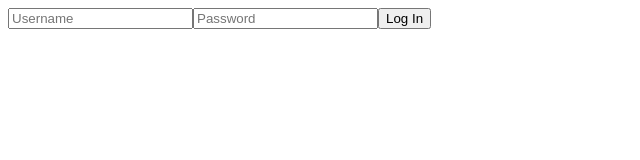
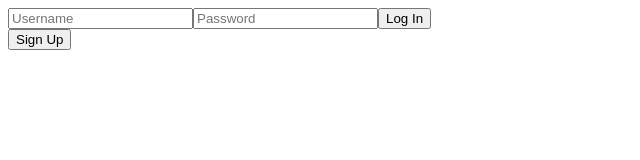
Before and after one commit to The-Canary-Project/Canary-FE, a React app: page / in a window 1280 px wide. Shown: the top 160 px of the page, without its empty margins (0-640 px from the left). Built offline with nearby package versions, Linux system fonts and the light colour scheme.

Commit message:
auth parent

```diff
--- a/src/components/app/App.jsx
+++ b/src/components/app/App.jsx
@@ -1,8 +1,8 @@
 import React from 'react';
-import Login from '../auth/Login';
+import { Auth } from '../auth/Auth';
 
 export default function App() {
   return (
-    <Login />
+    <Auth />
   );
 }
--- a/src/components/auth/Auth.jsx
+++ b/src/components/auth/Auth.jsx
@@ -1,13 +1,21 @@
-import React from 'react';
+import React, { useState } from 'react';
 import Login from './Login';
 import SignUp from './SignUp';
-import styles from './AuthStyles.scss';
+import styles from './AuthStyles.css';
 
 export const Auth = () => {
+  const [displaySignUp, setDisplaySignUp] = useState(false);
+
+  const toggle = () => {
+    displaySignUp ? setDisplaySignUp(false) : setDisplaySignUp(true);
+  };
+
   return (
     <div>
-      <SignUp />
-      <Login />
+      {
+        displaySignUp ? <SignUp /> :  <Login />
+      }
+      <button onClick={toggle}>{displaySignUp ? 'Log In' : 'Sign Up'}</button>
     </div>
   );
 };
```
Also changed, not shown: src/components/auth/AuthStyles.css (added), src/components/auth/AuthStyles.scss (deleted).
